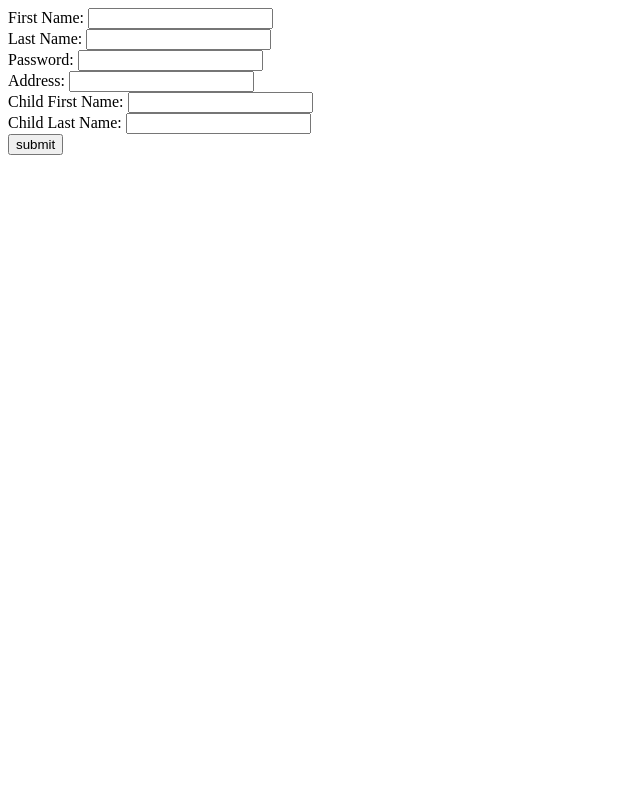
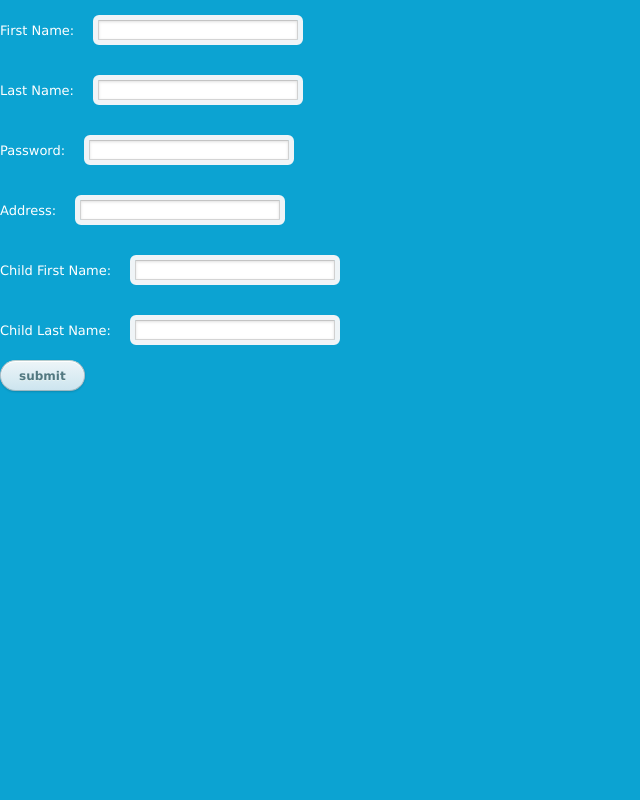
Before and after one commit to tahmid200/cmpt395, a Django app: page /login/register in a window 1280 px wide. Shown: the whole page, without its empty margins (0-640 px from the left). Run offline with Django 3.2, Linux system fonts and the light colour scheme; some libraries are stand-ins or nearby versions.

Commit message:
committed all myy files

```diff
--- a/carraway/login/Templates/Login/register.html
+++ b/carraway/login/Templates/Login/register.html
@@ -1,3 +1,16 @@
+{% load staticfiles %}
+<!doctype html>
+<html lang=''>
+<head>
+   <link rel="stylesheet" href="//maxcdn.bootstrapcdn.com/bootstrap/3.2.0/css/bootstrap.min.css">
+   <link rel="stylesheet" href="//maxcdn.bootstrapcdn.com/bootstrap/3.2.0/css/bootstrap-theme.min.css">
+   <link rel="stylesheet" href="{% static 'login/registration.css' %}">
+   <meta charset='utf-8'>
+   <meta http-equiv="X-UA-Compatible" content="IE=edge">
+   <meta name="viewport" content="width=device-width, initial-scale=1">
+   <script src="http://code.jquery.com/jquery-latest.min.js" type="text/javascript"></script>
+   <script src="script.js"></script>
+</head>
 <form>
     First Name:
     <input type="text" name="firstname"><br>
--- a/carraway/login/static/login/registration.css
+++ b/carraway/login/static/login/registration.css
@@ -1,180 +1,55 @@
-* {
-  margin: 0px auto;
-  padding: 0px;
-  font-family: 'Open Sans', sans-serif;
-}
-.cont_principal {
-  position: absolute;
-  width: 100%;
-  height: 100%;
-/* Rectangle 3: */
-background-image: linear-gradient(-87deg, #F2F5F6 0%, #DDE5E8 100%);
+body {
+  font: 13px/20px 'Lucida Grande', Tahoma, Verdana, sans-serif;
+  color: white;
+  background: #0ca3d2;
 }
 
-.cont_centrar {
-  position: absolute;
-  width: 320px;
-  left:50%;
-  top:50%;
-  margin-left: -160px;
-  margin-top: -160px;
+input {
+  font-family: 'Lucida Grande', Tahoma, Verdana, sans-serif;
+  font-size: 14px;
+  color: #0ca3d2;
 }
 
-.cont_centrar {
-  position: relative;
-  width: 320px;
-  float: left;
-  background-image: linear-gradient(-226deg, #FFFFFF 8%, #EEF3F5 100%);
-
-  border-radius: 8px;
-transition: all 0.5s;
+input[type=text], input[type=password] {
+  margin: 20px;
+  padding: 100 200px;
+  width: 200px;
+  height: 20px;
+  color: #404040;
+  background: white;
+  border: 1px solid;
+  border-color: #c4c4c4 #d1d1d1 #d4d4d4;
+  border-radius: 1px;
+  outline: 5px solid #eff4f7;
+  -moz-outline-radius: 3px;
+  -webkit-box-shadow: inset 0 1px 3px rgba(0, 0, 0, 0.12);
+  box-shadow: inset 0 1px 3px rgba(0, 0, 0, 0.12);
+}
+input[type=text]:focus, input[type=password]:focus {
+  border-color: #7dc9e2;
+  outline-color: #dceefc;
+  outline-offset: 0;
 }
 
-.cent_active {
-    box-shadow: 5px 5px 10px 0px rgba(0,0,0,0.21);
+input[type=submit] {
+  padding: 0 18px;
+  height: 29px;
+  font-size: 12px;
+  font-weight: bold;
+  color: #527881;
+  text-shadow: 0 1px #e3f1f1;
+  background: #cde5ef;
+  border: 1px solid;
+  border-color: #b4ccce #b3c0c8 #9eb9c2;
+  border-radius: 16px;
+  outline: 0;
+  -webkit-box-sizing: content-box;
+  -moz-box-sizing: content-box;
+  box-sizing: content-box;
+  background-image: -webkit-linear-gradient(top, #edf5f8, #cde5ef);
+  background-image: -moz-linear-gradient(top, #edf5f8, #cde5ef);
+  background-image: -o-linear-gradient(top, #edf5f8, #cde5ef);
+  background-image: linear-gradient(to bottom, #edf5f8, #cde5ef);
+  -webkit-box-shadow: inset 0 1px white, 0 1px 2px rgba(0, 0, 0, 0.15);
+  box-shadow: inset 0 1px white, 0 1px 2px rgba(0, 0, 0, 0.15);
 }
-
-
-.cont_tabs_login {
-position: relative;
-  float: left;
-  width: 100%;
-}
-
-.ul_tabs > li {
-position: relative;
-  float: left;
-  width: 50%;
-  list-style: none;
-  text-align: center;
-
-}
-
-.ul_tabs > li > a  {
-text-decoration: none;
-font-family: Helvetica;
-font-size: 16px;
-    color: #999;
-line-height: 14px;
-padding: 20px ;
-display: block;
-transition: all 0.5s;
-}
-
-  .ul_tabs > .active > a  {
-color: #FF8383;
-
-}
-
-.linea_bajo_nom {
-  position: relative;
-  width: 100%;
-  float: left;
-  background-color: #999;
-  height: 2px;
-}
-
-.active .linea_bajo_nom {
-  position: relative;
-  width: 100%;
-  float: left;
-background-color: #FF8383;
-height: 2px;
-}
-
-.cont_text_inputs {
-position: relative;
-  float: left;
-  width: 100%;
-  margin-top: 20px;
-}
-
-.input_form_sign {
-  position: relative;
-  float: left;
-  width: 90%;
-  border: none;
-  border-bottom: 1px solid #B0BEC5 ;
-  background-color: transparent;
-  font-size: 14px;
-  outline: none;
-  transition: all 0.5s;
-    height: 0px;
-    margin: 0px;
-    padding: 0px;
-opacity: 0;
-display: none;
-}
-
-.active_inp {
-  margin: 5% 5% ;
-  padding: 10px 0px;
-  opacity: 1;
-height: 5px;
-}
-
-
-
-.input_form_sign:focus {
-  border-bottom: 1px solid #FF8383 ;}
-
-.link_forgot_pass {
-position: relative;
-  margin-top: 0px;
-  margin-left: 30%;
-  text-decoration: none;
-  color: #999;
-  font-size: 13px;
-  display: none;
-  float: left;
-  transition: all 0.5s;
-}
-.cont_btn {
-  position: relative;
-  float: left;
-}
-
-.btn_sign {
-  background: rgba(255,64,88,0.74);
-  box-shadow: 0px 2px 20px 2px rgba(255,114,132,0.50);
-  border-radius: 8px;
-  padding: 15px 30px;
-  border: none;
-  color: #fff;
-  font-size: 14px;
-  position: relative;
-  float: left;
-  margin-left: 100px;
-  margin-top: 20px;
-  margin-bottom: 20px;
-  cursor: pointer;
-}
-
-.terms_and_cons {
-  width: 70%;
-  color: #999;
-  font-size: 13px;
-  transition: all 0.5s;
-}
-
-.d_none {
-  display: none;
-}
-
-.d_block {
-  display: block;
-}
-
-.cont_text_inputs > input:nth-child(1){
-  transition-delay: 0.2s;
-}
-
-.cont_text_inputs > input:nth-child(2){
-  transition-delay: 0.4s;
-}
-.cont_text_inputs > input:nth-child(3){
-  transition-delay: 0.6s;
-}
-.cont_text_inputs > input:nth-child(4){
-  transition-delay: 0.8s;
-}
--- a/carraway/login/static/login/styles.css
+++ b/carraway/login/static/login/styles.css
@@ -26,3 +26,9 @@
   color: #fff;
   padding-bottom: 8px;
 }
+
+body {
+  font: 13px/20px 'Lucida Grande', Tahoma, Verdana, sans-serif;
+  color: #404040;
+  background: #0ca3d2;
+}
```
Also changed, not shown: carraway/carraway/__init__.py (added), carraway/db.sqlite3 (added), carraway/login/__init__.py (added), carraway/login/migrations/__init__.py (added).
